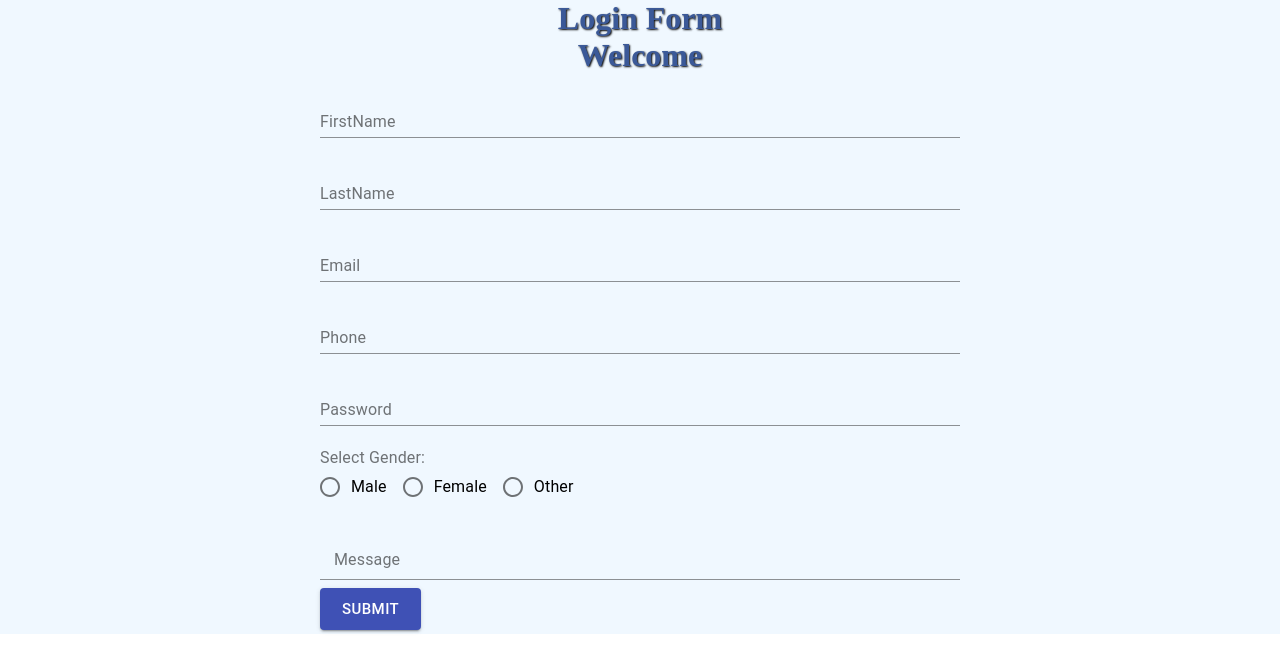
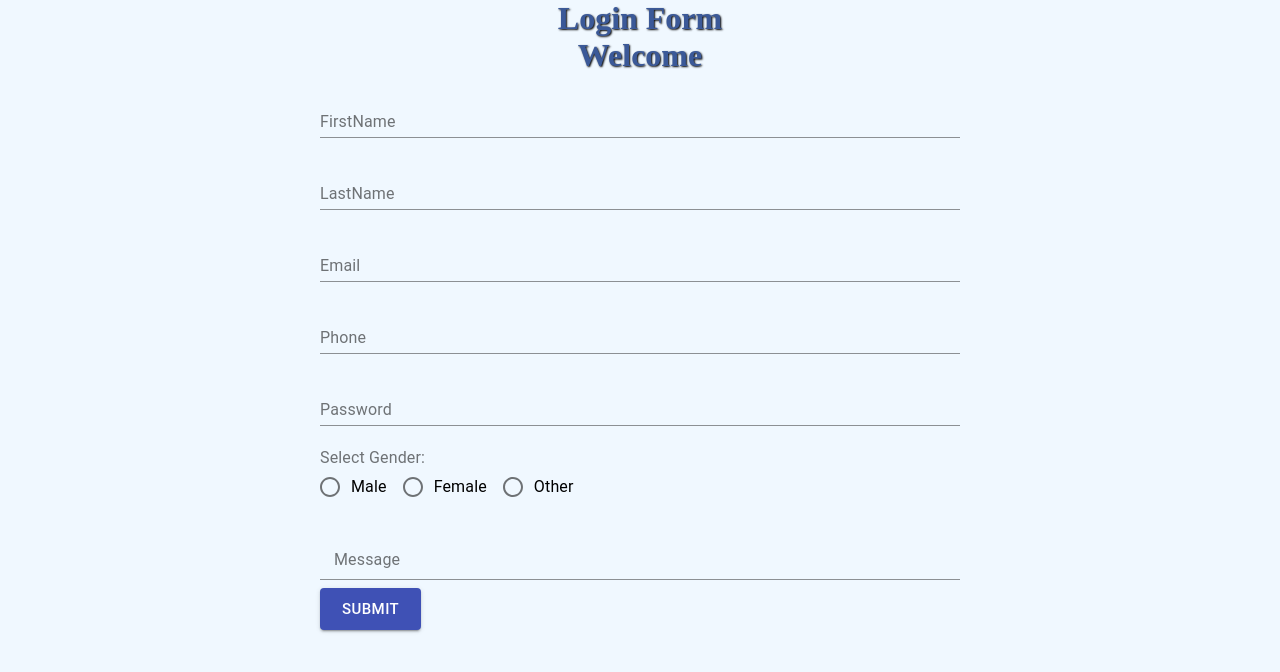
Before and after one commit to NobelDhaliwal/reactmuiloginform, a React (Create React App) app: page / in a window 1280 px wide. Shown: the top 672 px of the page. Built offline with nearby package versions, Linux system fonts and the light colour scheme.

Commit message:
Update App.css

```diff
--- a/src/App.css
+++ b/src/App.css
@@ -4,6 +4,8 @@
   box-sizing: border-box;
   }
   .main_div{
+    width:100%;
+    height:100vh;
       display:flex;
       flex-direction:row;
       justify-content: center;
@@ -12,7 +14,7 @@
   }
   .center_div{
       width:50%;
-
+     height:100vh;
   }
   h1{
       text-align: center;
```
